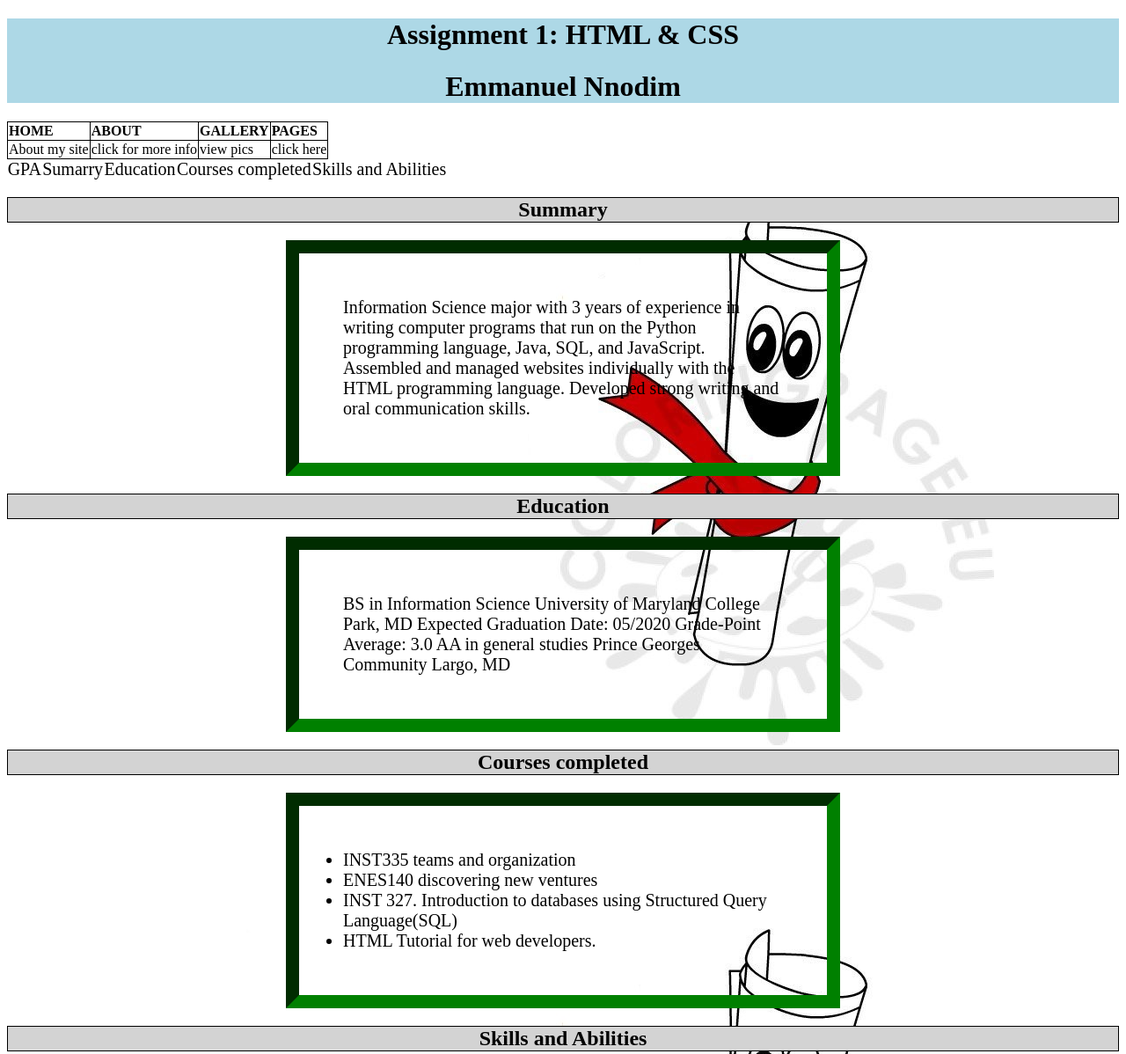
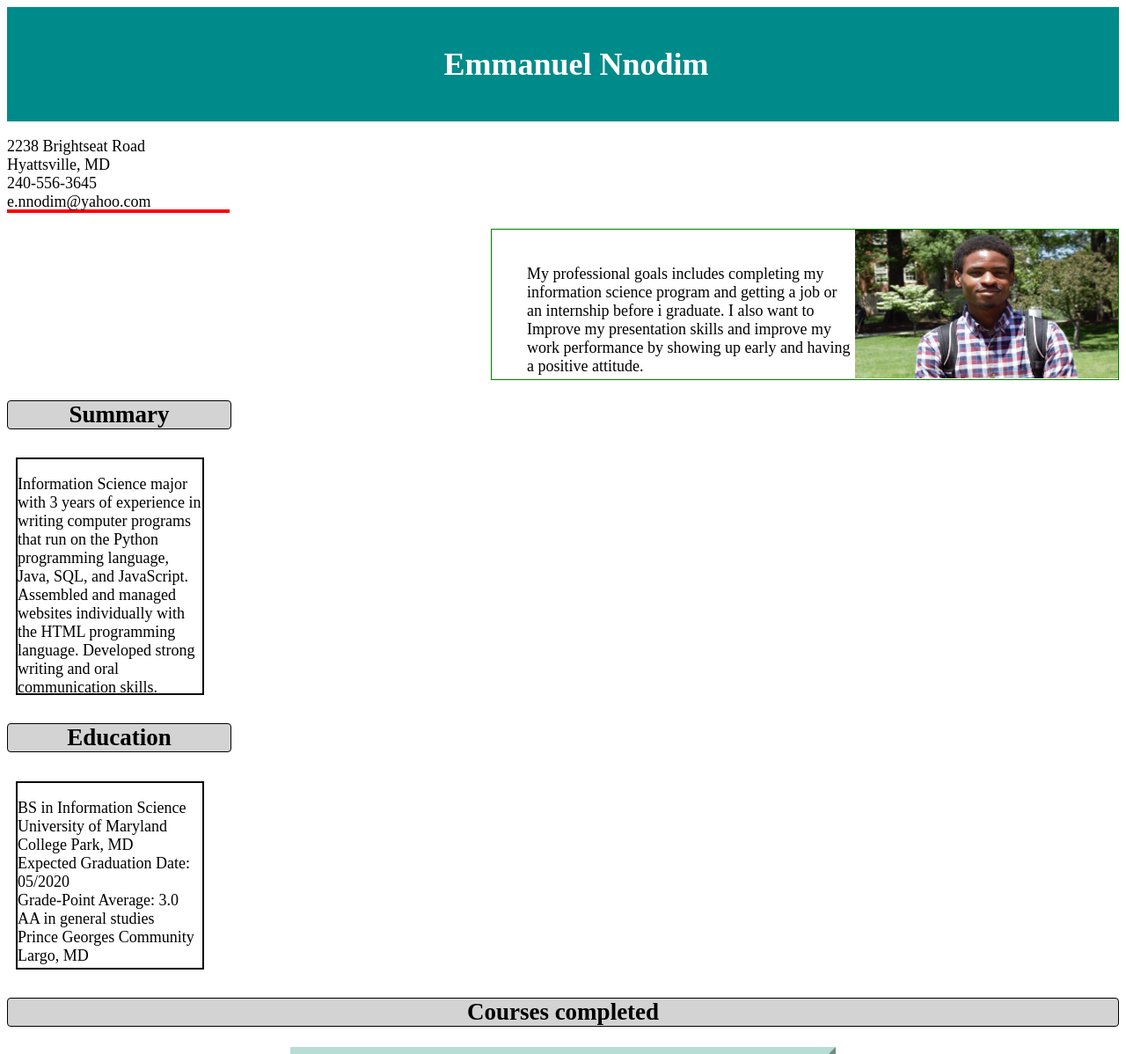
Before and after one commit to emmanuel-nnodim/INST-377, a plain HTML site: page index.html in a window 1280 px wide. Shown: the top 1198 px of the page at 88% size. Drawn offline with Linux system fonts and the light colour scheme.

Commit message:
Final update

```diff
--- a/index.html
+++ b/index.html
@@ -2,77 +2,83 @@
 <html>
 
 <head>
-    <title>This file is for your first HTML & CSS assignment worth 50 points </title>
-    <link rel="stylesheet" type="text/css"  href="styles.css">
-
+    <title>Assignment 1: HTML & CSS </title>
+    <link rel="stylesheet" type="text/css" href="styles.css">
 </head>
 
 <body>
     <div class="container">
-
-        <div class="header">
-            <h1>Assignment 1: HTML & CSS </h1>
+        <div class="name_header">
             <h1>Emmanuel Nnodim</h1>
         </div>
-        <table>
-            <tr>
-                <th>HOME</th>
-                <th>ABOUT</th>
-                <th>GALLERY</th>
-                <th>PAGES</th>
-            </tr>
-            <tr>
-                <td>About my site</td>
-                <td>click for more info</td>
-                <td>view pics</td>
-                <td>click here</td>
-            </tr>
-        </table>
+        <div class="personal_info">
+            <p>
+                2238 Brightseat Road<br>
+                Hyattsville, MD<br>
+                240-556-3645<br>
+                e.nnodim@yahoo.com
+            </p>
+        </div>
 
-        <ul class="flex-container">
-            <li class="flex-item">GPA</li>
-            <li class="flex-item">Sumarry</li>
-            <li class="flex-item">Education</li>
-            <li class="flex-item">Courses completed</li>
-            <li class="flec-item">Skills and Abilities</li>
-        </ul>
+        <div>
+            <img src="my_portrait_pic.jpg" title="This is my portrait photo" width="300" height="170" align="right">
+            <p id="box">My professional goals includes completing my information science program and getting a
+                job or an internship before i graduate. I also want to Improve my presentation skills and improve
+                my work performance by showing up early and having a positive attitude.
 
-        <h2 class="second_headings">Summary</h2>
-        <p class="para">Information Science major with 3 years of experience in writing computer programs that run on
-            the
-            Python programming language, Java, SQL,
-            and JavaScript. Assembled and managed websites individually with the HTML programming language. Developed
+            </p>
+        </div>
+
+        <div class="background_info">
+            <h2 class="sum_edu_heading">Summary</h2>
+
+            <div class="Edu-Sum-flexbox-container">
+                <div class=" flex-item Sum_flexbox">
+                    <p>Information Science major with 3 years of experience in writing computer programs that run on
+                        the Python programming language, Java, SQL,
+                        and JavaScript. Assembled and managed websites individually with the HTML programming language.
+                        Developed
                         strong
                         writing and oral communication skills.
                     </p>
+                </div>
 
-        <h2 class="second_headings">Education</h2>
-        <p>BS in Information Science
-            University of Maryland College Park, MD
-            Expected Graduation Date: 05/2020
-            Grade-Point Average: 3.0
-            AA in general studies
-            Prince Georges Community Largo, MD
-            <h2 class="second_headings"> <b>Courses completed</b></h2>
+                <h2 class="sum_edu_heading">Education</h2>
+                <div class="flex-item EDU_flexbox">
+                    <p>BS in Information Science<br>
+                        University of Maryland College Park, MD<br>
+                        Expected Graduation Date: 05/2020<br>
+                        Grade-Point Average: 3.0<br>
+                        AA in general studies<br>
+                        Prince Georges Community Largo, MD<br>
+                    </p>
+                </div>
+            </div>
+        </div>
+
+        <h2 class="heading2"> Courses completed</h2>
         <ul>
             <li>INST335 teams and organization</li>
             <li>ENES140 discovering new ventures</li>
             <li>INST 327. Introduction to databases using Structured Query Language(SQL)</li>
             <li>HTML Tutorial for web developers.</li>
         </ul>
-            <h2 class="second_headings"><b>Skills and Abilities</b></h2>
+
+        <h2 class="heading2">Skills and Abilities</h2>
         <ul>
             <li>Capable of writing programs using multiple different programming languages. </li>
             <li>Managed team projects and was recognized as the group leader for most school projects.</li>
             <li>Used PyCharm a python IDE to create a video game program called Space Dodge 3.</li>
         </ul>
-            </pre>
-            <h2 class="second_headings">Employment</h2>
+
+        <h2 class="heading2">Employment</h2>
+        <div class="para">
             <p> 02/2018-present: CVS Pharmacy customer service representative<br>
                 Responsibilities include handling and processing customers funds at the cash register.
             </p>
+        </div>
 
-            <h2 class="second_headings">Computer leadership and volunteer experience</h2>
+        <h2 class="heading2">Computer leadership and volunteer experience</h2>
         <ul>
             <li>Wrote an HTML program that provided statistics about English premier league soccer teams. </li>
             <li>Assisted a computer science graduate and a website developer by managing his bookstore website.
@@ -83,8 +89,50 @@
             <li>Participated in community service organizations, such as the Fountain Community Enrichment.</li>
         </ul>
 
-            <h2 class="second_headings">Scholarship Award </h2>
+        <h2 class="heading2">Scholarship Award </h2>
+        <div class="para">
             <p>Awarded $1500 State grant/scholarship by the Maryland Higher Education Commission (MHEC)</p>
+        </div><br>
+
+        <h2 class="heading2">Work History </h2>
+
+        <div class="flexbox_container">
+            <div class="flexbox_item flexbox_item_1">
+                <p><b>Microsoft</b><br>
+                    Job Description: Set up, configure, and support Microsoft windows operating systems,
+                    Microsoft Office suite of applications, and other windows based applications including all patch
+                    and service pack levels.
+                    Responsibilities incude Developing, monitoring and maintaining the corporate email systems, user
+                    group
+                    security policies and configurations.
+                </p>
+            </div>
+            <div class="flexbox_item flexbox_item_2">
+                <p><b>Facebook</b><br>
+                    Job Description: Includes providing analytical, strategic, and operational support for Facebook's
+                    business product marketing organization.
+                    New employees are responsible for establishing and refining rhythm of business analyses and weekly
+                    reporting cadence of product marketing leadership. Performing root cause analyses to identyfy
+                    business strengths, weaknesses,
+                    oppurtunities and trends.
+                </p>
+
+            </div>
+            <div class="flexbox_item flexbox_item_3">
+                <p><b>Accountant</b><br>
+                    Job Description:Analyze financial information and prepare financial reports to determine or maintain
+                    record of assets, liabilities,
+                    profit and loss, tax liability, or other financial activities within an organization.
+                    Job duties:Prepare, examine, and analyze accounting records, financial statements, and other
+                    financial reports to assess accuracy,
+                    completeness, and conformance to reporting and procedural standardsPrepare, examine, and analyze
+                    accounting records, financial statements,
+                    and other financial reports to assess accuracy, completeness, and conformance to reporting and
+                    procedural standards
+                </p>
+            </div>
+        </div>
+
     </div>
 </body>
 
--- a/styles.css
+++ b/styles.css
@@ -1,49 +1,108 @@
 .container{
-    background-image:url("Graduation.jpg");
-    background-repeat: repeat-y;
-    background-attachment: fixed;
+    background-color:white;
+    font-size: 18px;
 }
-.header{
-    background-color:lightblue;
+
+#box{
+    text-align: left;
+    position: relative;
+    margin-left: 550px;
+    width:50%;
+    height: 90px;
+    border:1px solid green;
+    padding:40px;
 }
-h1{
+
+.name_header{
+    background-color:darkcyan;
+    color:white;
     text-align:center;
+    padding:20px 30px 20px 60px;
+}
+.personal_info{
+    border-bottom: 4px solid red;
+    width:20%;
+    height: 82px;
+}
 
-}
-.flex-container{
-    border-style:none;
-    text-align:right;
-
-}
-p, ul{
-    width:500px;
-    border:15px inset green;
-    font-size:20px;
-    padding:50px;
-    margin:auto;
-}
-table,th, td{
+.heading2,.sum_edu_heading{
     border: 1px solid black;
-    border-collapse:collapse;
-    text-align:left;
-}
-.flex-container{
-    padding:0;
-    margin:0;
-    list-style:none;
-    display:-webkit-box;
-    display:-moz-box;
-    display:-ms-flexbox;
-    display:-webkit-flex;
-    display:flex;
-    justify-content: space-around;
-
-}
-.second_headings{
-    border: 1px solid black;
+    border-radius: 4px;
+    /*width:25%;*/
     text-align:center;
     background-color:lightgrey;
 }
-p{
-    background-color:
+.sum_edu_heading{
+    width:20%;
 }
+
+.para,ul{
+    border:10px outset rgb(184, 221, 212);
+    width:500px;
+
+    padding:50px;
+    margin:auto;
+    text-align: left;
+}
+
+
+.flexbox_container{
+    display:flex;
+    justify-content: space-between;
+    color:darkslateblue;
+    font-family:Georgia;
+
+}
+.flexbox_item{
+    width:auto;
+    height: auto;
+    margin:10px;
+    border:2px double black;
+    background-color:white;
+
+}
+
+.flexbox_item_1{
+    min-height: 100px;
+}
+
+.flexbox_item_2{
+    min-height: 100px;
+}
+
+.flexbox_item_3{
+    min-height: 100px;
+}
+
+
+
+.Edu-Sum-flexbox-container{
+    display:flex;
+    flex-direction: column;
+}
+
+.flex-item{
+    width:210px;
+    height: 210px;
+    margin:10px;
+    border:2px solid black;
+    background-color:white;
+}
+
+.Sum_flexbox{
+    height: 266px;
+}
+
+.EDU_flexbox{
+    min-height: 100px;
+
+}
+
+
+/*Work Cited:
+
+Works Cited
+Simplified, W. D. (2018, September 27). YouTube. Retrieved from YouTube: https://www.youtube.com/watch?v=fYq5PXgSsbE
+
+
+*/
```
Also changed, not shown: my_portrait_pic.jpg (added). Lines whose indentation alone changed are shown as unchanged.
